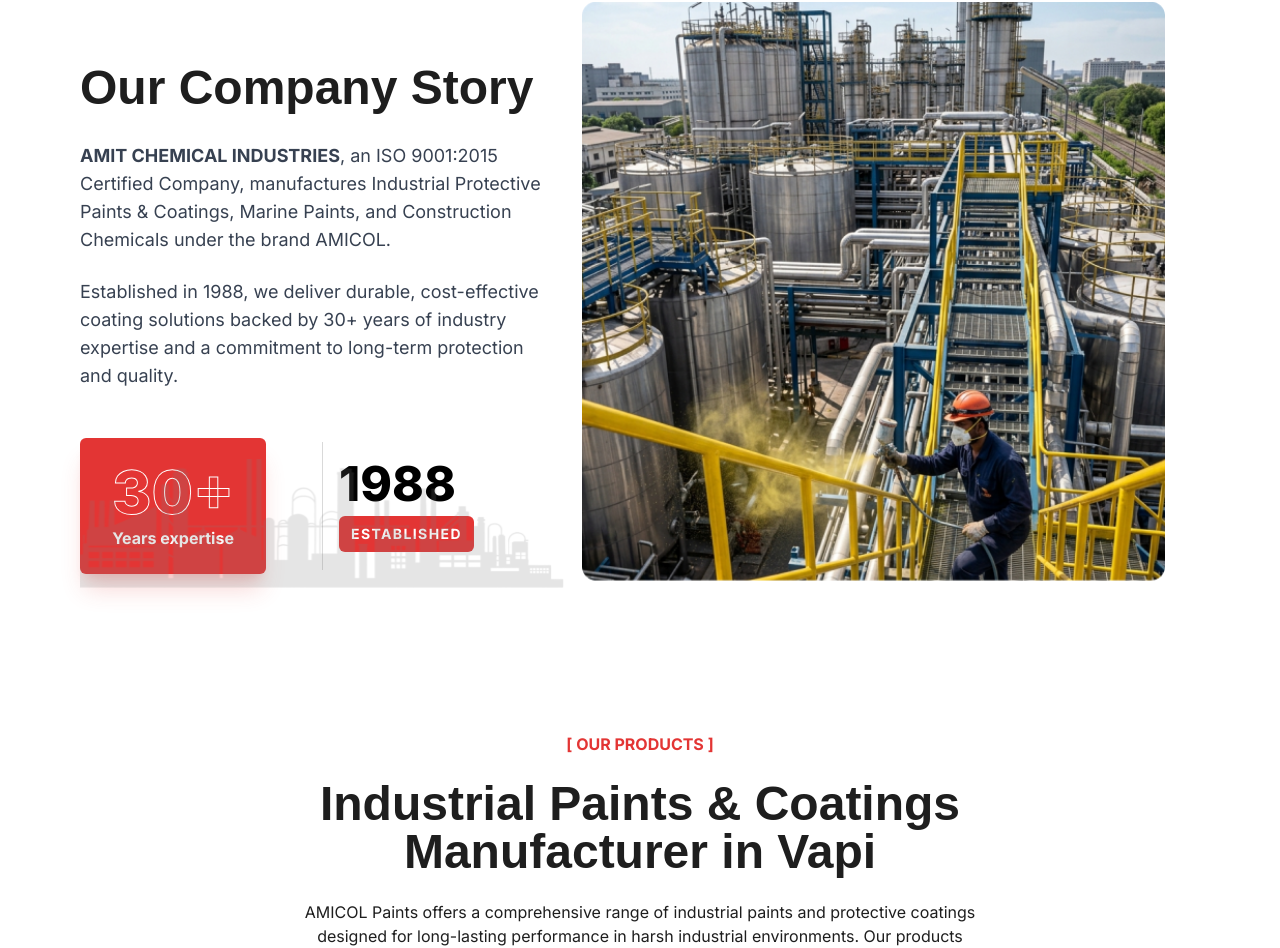
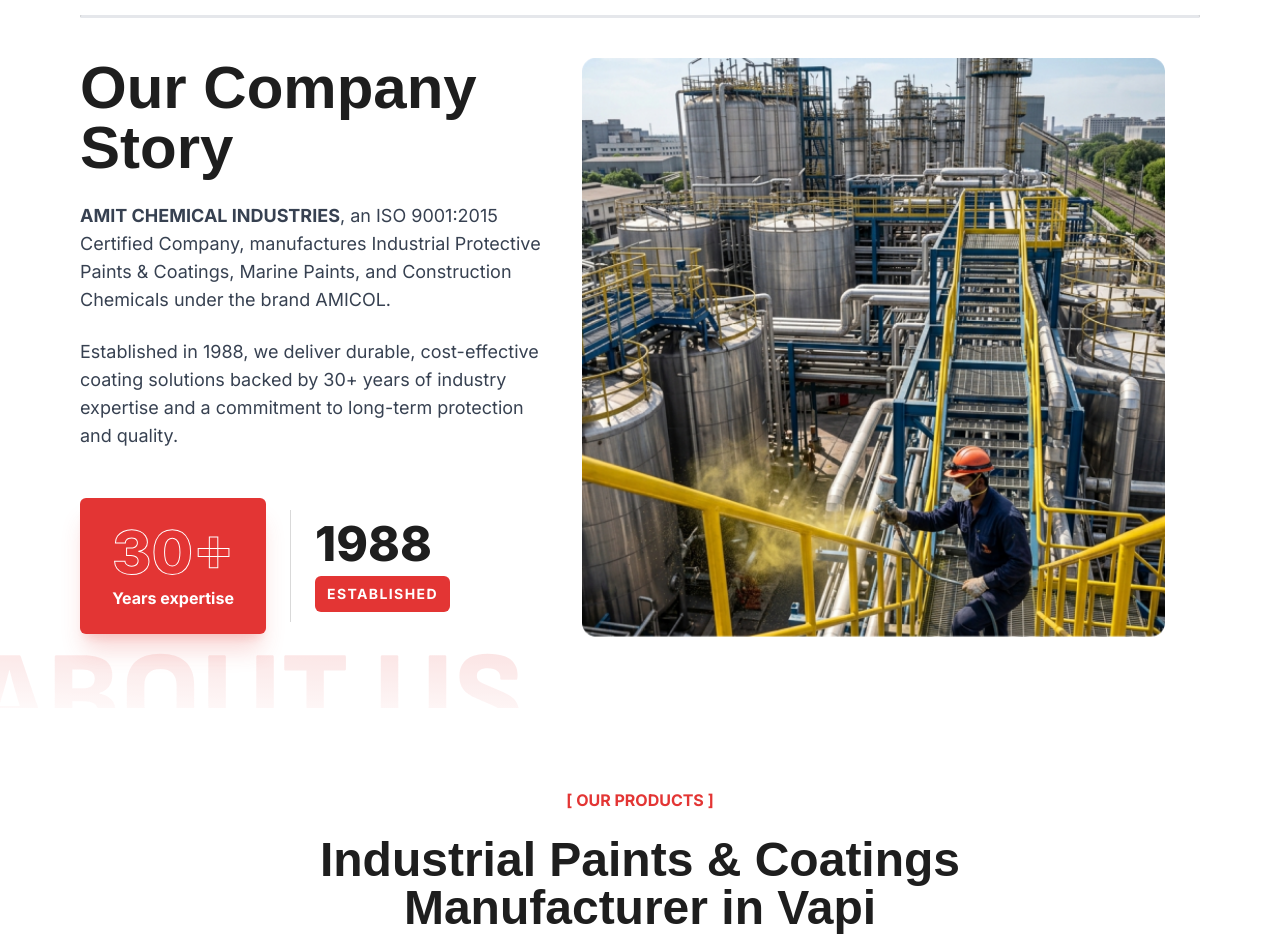
Before and after one commit to vernoxy2/Amicol_React, a React (Vite) app: page / in a window 1280 px wide. Shown: the part 893-1841 px from the top of the page. Built offline with nearby package versions, Linux system fonts and the light colour scheme; a web font is replaced by a local one.

Commit message:
fix: homebaout page

```diff
--- a/src/Pages/Homepage/HomePageSections/HomeAbout.jsx
+++ b/src/Pages/Homepage/HomePageSections/HomeAbout.jsx
@@ -1,47 +1,79 @@
-import React from "react";
+import React, { useState } from "react";
 import AboutHero from "../../../assets/HomePageAssets/HomeAboutImg.png";
-import AboutBgIon from "../../../assets/HomePageAssets/AboutBgIon.svg";
+import ZoomInImg from "../../../assets/HomePageAssets/HomeAboutus/ZoomInImg.png";
+import AboutIcon from "../../../assets/HomePageAssets/HomeAboutus/AboutIcon.svg";
 import LazyImage from "../../../Components/UI/LazyImage";
 
 const HomeAbout = () => {
+  const [isHovered, setIsHovered] = useState(false);
+
   return (
-    <section className="pb-0">
+    <section className="pb-0 overflow-hidden relative container">
       {/* Decorative Background Icon */}
-      <div className="container relative space-y-2 md:space-y-4">
-          <LazyImage
-            src={AboutBgIon}
-            alt=""
-            className="absolute bottom-16 left-0pointer-events-none w-[40%] hidden lg:block"
+      <div
+        data-aos="fade-up"
+        data-aos-duration="1500"
+        data-aos-offset="0"
+        className="absolute -bottom-10 -left-10 pointer-events-none w-[70%] sm:w-[50%] lg:w-[45%] z-0"
+      >
+        <img
+          src={AboutIcon}
+          alt="About Background Icon"
+          className="w-full opacity-40 lg:opacity-60"
         />
+      </div>
 
-
+      <div className=" relative space-y-2 md:space-y-10 z-10">
         {/* Section Heading */}
-      <p data-aos="fade-up" data-aos-delay="100" className="uppercase text-sm sm:text-base lg:text-xl font-bold text-[#E33534]">
+        <p
+          data-aos="fade-up"
+          data-aos-delay="100"
+          className="uppercase text-sm sm:text-base lg:text-xl font-bold text-[#E33534]"
+        >
           [ About Us ]
         </p>
-      <hr className=" bg-black" />
+        <hr className="bg-black" />
 
-      <div className="flex flex-col lg:flex-row gap-5 md:gap-10 lg:gap-0 items-start ">
-        {/* Content */}
-        <div className="w-full lg:w-5/12 space-y-3 md:space-y-6 lg:pt-14 ">
-          <h1 data-aos="fade-up" data-aos-delay="200" className="font-extrabold text-[#1E1E1E] leading-tight">
+        <div className="flex flex-col lg:flex-row gap-5 md:gap-10 lg:gap-0 items-start">
+          {/* Content Column */}
+          <div className="w-full lg:w-5/12 space-y-3 md:space-y-6">
+            <h1
+              data-aos="fade-up"
+              data-aos-delay="200"
+              className="font-extrabold text-[#1E1E1E] leading-tight text-3xl sm:text-4xl md:text-5xl lg:text-6xl"
+            >
               Our Company Story
             </h1>
 
-          <p data-aos="fade-up" data-aos-delay="300" className="text-sm sm:text-base md:text-lg text-gray-700 max-w-xl">
-            <span className="font-bold">AMIT CHEMICAL INDUSTRIES</span>, an ISO
+            <p
+              data-aos="fade-up"
+              data-aos-delay="300"
+              className="text-sm sm:text-base md:text-lg text-gray-700 max-w-xl"
+            >
+              <span className="font-bold uppercase">Amit Chemical Industries</span>, an ISO
               9001:2015 Certified Company, manufactures Industrial Protective
               Paints & Coatings, Marine Paints, and Construction Chemicals under
               the brand AMICOL.
             </p>
 
-          <p data-aos="fade-up" data-aos-delay="400" className="text-sm sm:text-base md:text-lg text-gray-700 max-w-xl">
+            <p
+              data-aos="fade-up"
+              data-aos-delay="400"
+              className="text-sm sm:text-base md:text-lg text-gray-700 max-w-xl"
+            >
               Established in 1988, we deliver durable, cost-effective coating
               solutions backed by 30+ years of industry expertise and a
               commitment to long-term protection and quality.
             </p>
- <div className="flex flex-col sm:flex-row items-center gap-14 pt-6">
-              <div className="bg-primary px-8 py-6 rounded-md shadow-xl shadow-primary/20 flex flex-col items-center">
+
+            {/* Experience Stats - DECREASED GAP */}
+            <div
+              data-aos="fade-up"
+              data-aos-delay="500"
+              className="flex flex-col sm:flex-row items-center pt-6 gap-6 sm:gap-8 lg:gap-6"
+            >
+              {/* 30+ Box */}
+              <div className="bg-primary px-8 py-6 rounded-md shadow-xl shadow-primary/20 flex flex-col items-center min-w-[180px]">
                 <span
                   className="text-6xl font-extrabold leading-none text-transparent"
                   style={{ WebkitTextStroke: "1px white" }}
@@ -53,10 +85,12 @@
                 </p>
               </div>
 
-              <div className="flex items-center gap-4">
-                <div className="w-[1px] h-32 bg-[#D9D9D9]"></div>
-                <div className="flex flex-col">
-                  <span className="text-5xl font-extrabold leading-none">
+              {/* Separator Line - Balanced and Closer */}
+              <div className="w-[1px] h-28 bg-[#D9D9D9] hidden sm:block"></div>
+
+              {/* 1988 Section */}
+              <div className="flex flex-col items-center sm:items-start">
+                <span className="text-5xl font-extrabold leading-none text-[#1E1E1E]">
                   1988
                 </span>
                 <p className="text-white bg-primary px-3 py-2 rounded-md font-bold text-sm uppercase tracking-widest mt-2">
@@ -66,16 +100,25 @@
             </div>
           </div>
 
+          {/* Image Column */}
+          <div className="w-full lg:w-7/12 mt-10 lg:mt-0 flex justify-end">
+            <div
+              data-aos="fade-left"
+              data-aos-delay="500"
+              className="relative w-full max-w-[700px] h-[300px] sm:h-[450px] md:h-[550px] lg:h-[650px] cursor-pointer"
+              onMouseEnter={() => setIsHovered(true)}
+              onMouseLeave={() => setIsHovered(false)}
+            >
+              {/* Main Image Container */}
+              <div className="w-full h-full overflow-hidden">
+                <img
+                  src={isHovered ? ZoomInImg : AboutHero}
+                  alt="About Us"
+                  className={`w-full h-full object-contain ml-auto transition-all duration-700 ease-in-out ${
+                    isHovered ? "scale-105" : "scale-100"
+                  }`}
+                />
               </div>
-
-        {/* Image */}
-        <div className="w-full lg:w-7/12 h-[280px] sm:h-[400px] md:h-[550px] lg:h-[650px]">
-          <div data-aos="fade" data-aos-delay="500" data-aos-duration="1200" className="relative w-full h-full overflow-hidden ">
-            <LazyImage
-              src={AboutHero}
-              alt="About Us"
-              className="absolute inset-0 md:w-full h-full object-contain ml-auto"
-            />
             </div>
           </div>
         </div>
```
Also changed, not shown: src/assets/HomePageAssets/HomeAboutus/AboutIcon.svg (added). Lines whose indentation alone changed are shown as unchanged.
